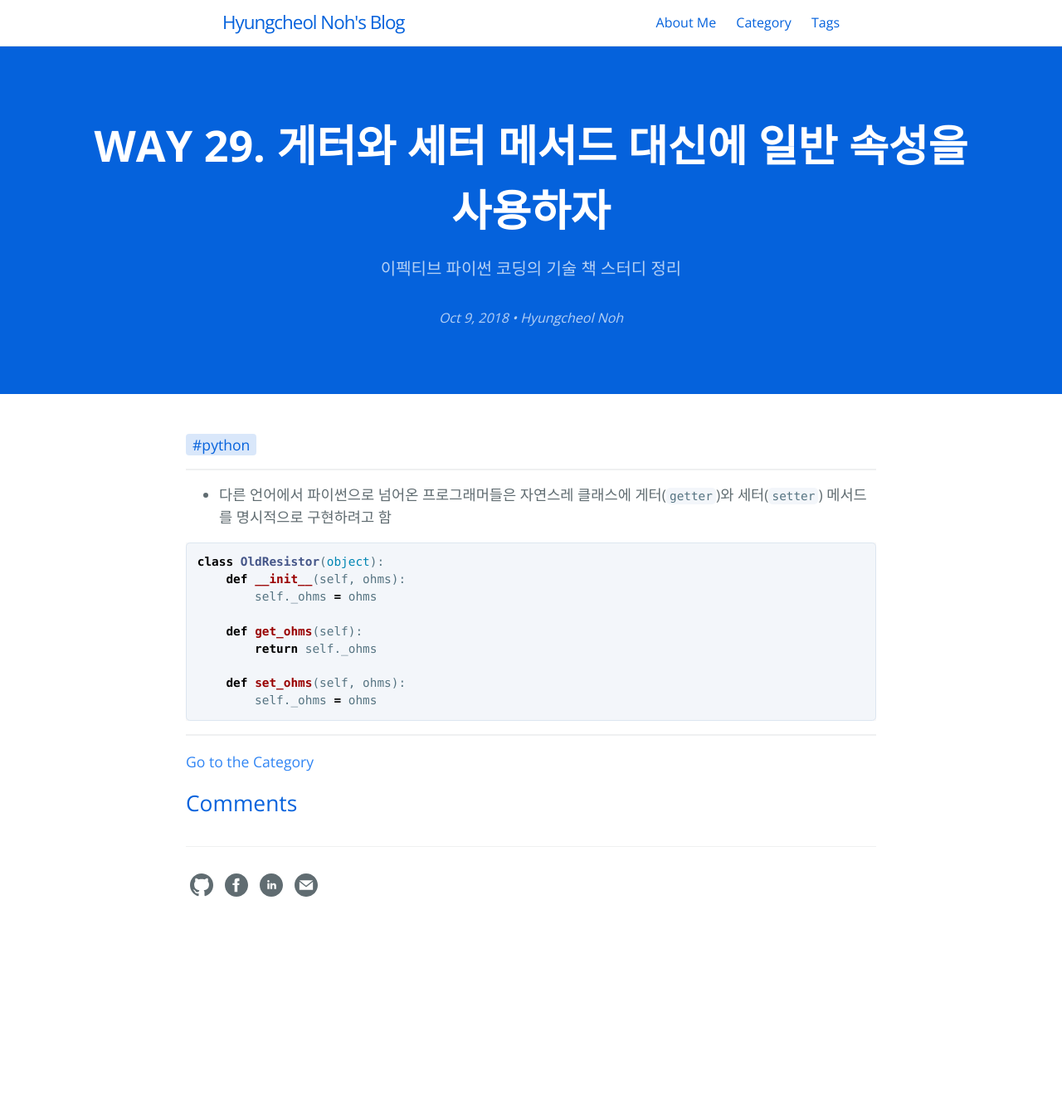
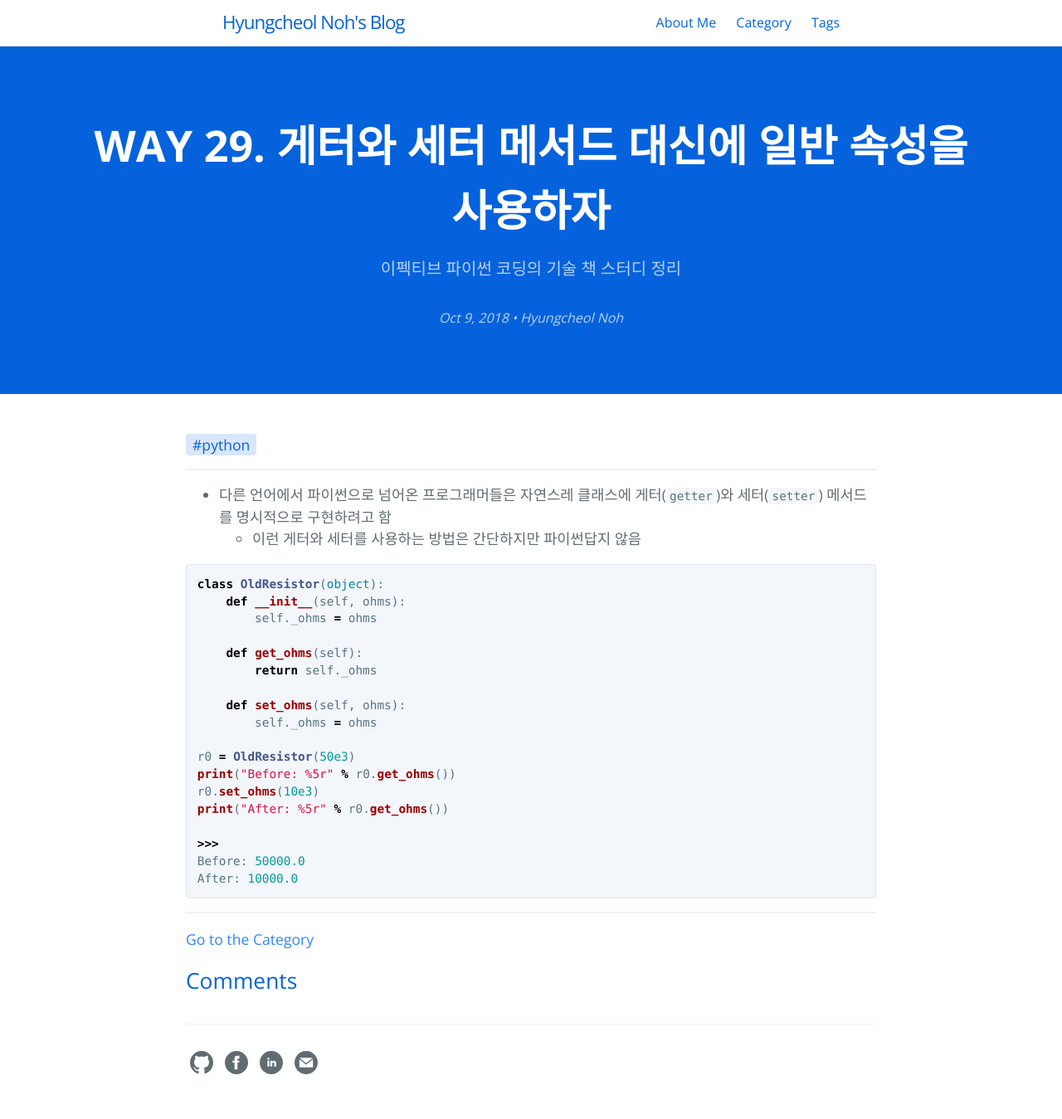
Before and after one commit to hcnoh/hcnoh.github.io, a Jekyll site: the page built from _posts/2018-10-09-effective-python-way29.md, in a window 1280 px wide. Shown: the whole page at 83% size. Built offline with Jekyll 4.4.1, drawn with Linux system fonts in a browser that asks for light colours; comment, search, counter and statistics services are not loaded; before the commit the page ends 1135 px from its top, so only the background shows below that.

Commit message:
Update 2018-10-09-effective-python-way29.md

````diff
--- a/_posts/2018-10-09-effective-python-way29.md
+++ b/_posts/2018-10-09-effective-python-way29.md
@@ -13,6 +13,7 @@ permalink: /2018-10-09-effective-python-way29
 ---
 
 - 다른 언어에서 파이썬으로 넘어온 프로그래머들은 자연스레 클래스에 게터(`getter`)와 세터(`setter`) 메서드를 명시적으로 구현하려고 함
+    - 이런 게터와 세터를 사용하는 방법은 간단하지만 파이썬답지 않음
 
 ```python
 class OldResistor(object):
@@ -24,4 +25,13 @@ class OldResistor(object):
 
     def set_ohms(self, ohms):
         self._ohms = ohms
+
+r0 = OldResistor(50e3)
+print("Before: %5r" % r0.get_ohms())
+r0.set_ohms(10e3)
+print("After: %5r" % r0.get_ohms())
+
+>>>
+Before: 50000.0
+After: 10000.0
 ```
````
